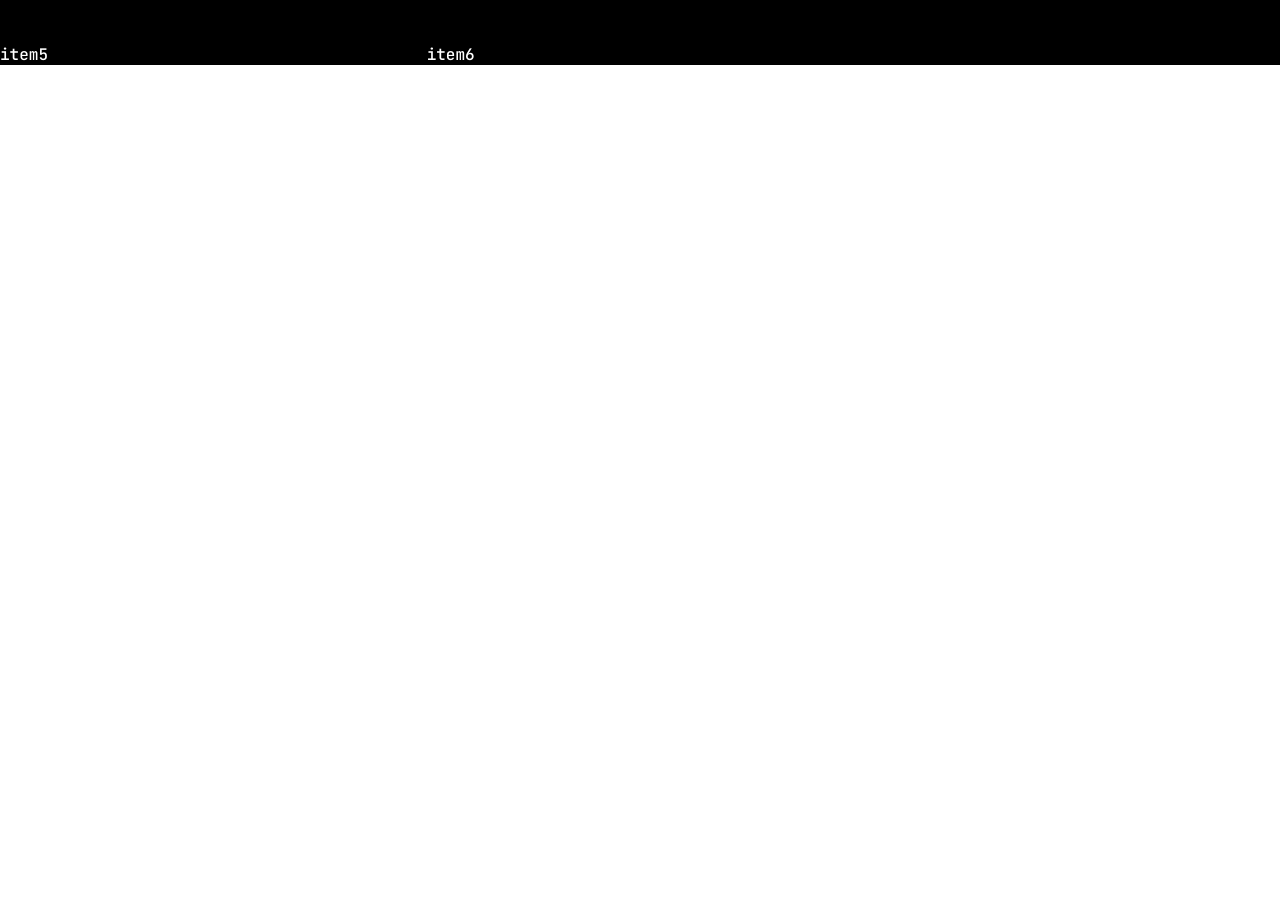
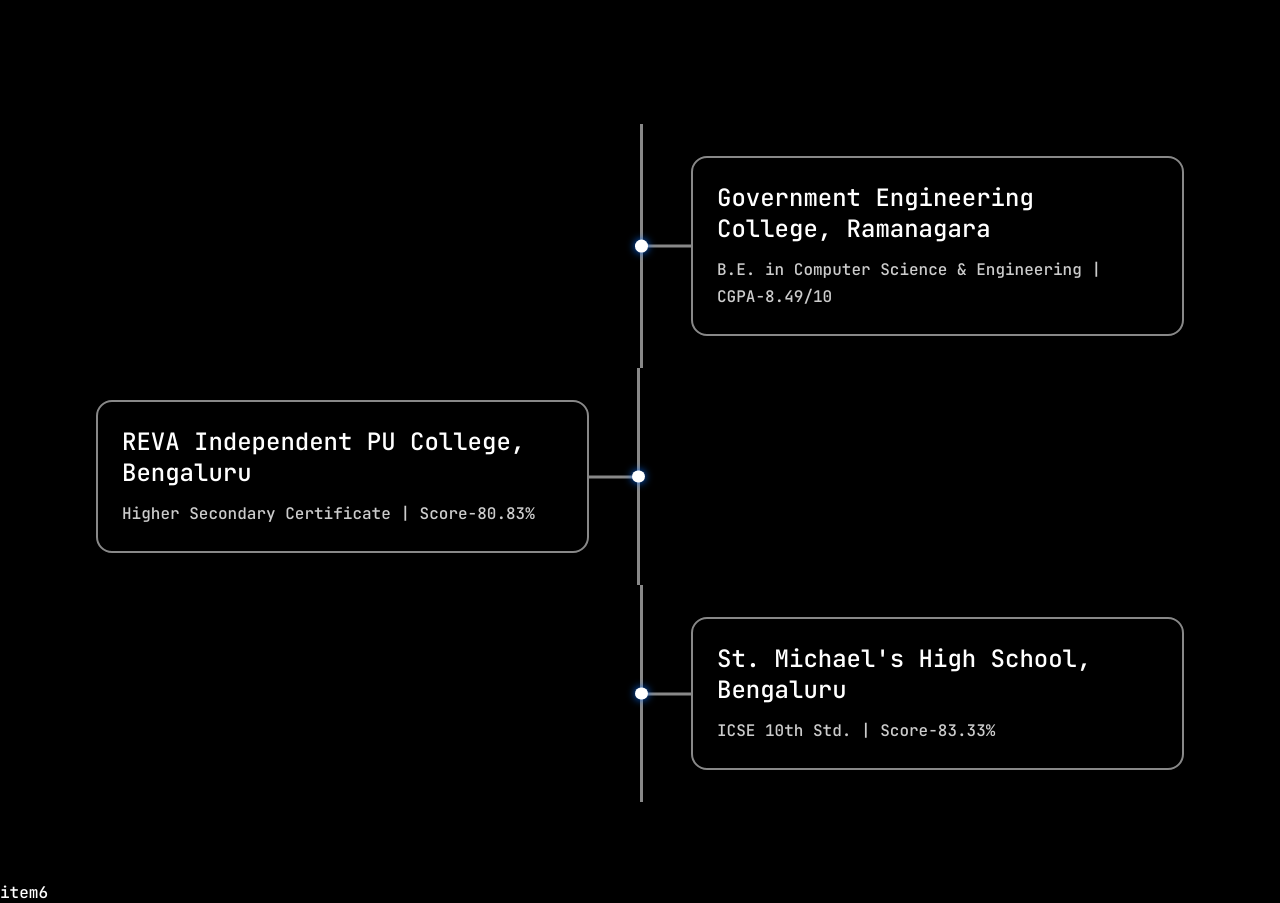
Before and after one commit to RiteshRavichandran/Portfolio-Website, a plain HTML site: page index.html in a window 1280 px wide. Shown: the part 972-1875 px from the top of the page. Before the commit the page ends 1037 px from the top, so only its background shows below. Drawn offline with Linux system fonts and the light colour scheme.

Commit message:
Timeline added

```diff
--- a/index.html
+++ b/index.html
@@ -60,7 +60,7 @@
             <button
               class="secondaryBtn"
               id="cv"
-              onclick="window.location.href='https://drive.google.com/file/d/1pILCcbIJlTFfP9KBBZKEcDFiwxvVEuAq/view?usp=sharing'"
+              onclick="window.location.href='https://drive.google.com/drive/folders/1Ydr740rdCF1Xjn8cnqmHQwNdTV5ZEU-9?usp=sharing'"
             >
               Download CV
             </button>
@@ -148,7 +148,26 @@
           <i class="fa-brands fa-git-alt fa-6x"></i>
         </div>
       </div>
-      <div class="sec">item5</div>
+      <div class="sec" id="timeline">
+        <div id="checkpoint">
+          <div>
+            <h2>Government Engineering College, Ramanagara</h2>
+            <p>B.E. in Computer Science & Engineering | CGPA-8.49/10</p>
+          </div>
+        </div>
+        <div id="checkpoint">
+          <div>
+            <h2>REVA Independent PU College, Bengaluru</h2>
+            <p>Higher Secondary Certificate | Score-80.83%</p>
+          </div>
+        </div>
+        <div id="checkpoint">
+          <div>
+            <h2>St. Michael's High School, Bengaluru</h2>
+            <p>ICSE 10th Std. | Score-83.33%</p>
+          </div>
+        </div>
+      </div>
       <div class="sec">item6</div>
     </div>
     <script src="./index.js"></script>
--- a/styles.css
+++ b/styles.css
@@ -237,8 +237,85 @@
     transform: translateX(0%);
   }
   to {
-    transform: translateX(70%);
+    transform: translateX(75%);
   }
+}
+
+#timeline {
+  grid-column-start: 1;
+  grid-column-end: 4;
+  grid-row-start: 5;
+  grid-row-end: 6;
+}
+
+#checkpoint h2 {
+  margin-bottom: 0.5em;
+}
+
+#timeline {
+  margin: 5em auto;
+  max-width: 34.15em;
+}
+
+#checkpoint {
+  max-width: 34em;
+  padding-top: 2em;
+  padding-bottom: 2em;
+  position: relative;
+}
+#checkpoint div {
+  border: 2px solid #888;
+  border-radius: 1em;
+  padding: 1.5em;
+}
+#checkpoint p {
+  line-height: 27px;
+  color: #ccc;
+}
+#checkpoint:nth-child(odd) {
+  border-left: 3px solid #888;
+  padding-left: 3em;
+  transform: translateX(17em);
+}
+#checkpoint:nth-child(even) {
+  border-right: 3px solid #888;
+  padding-right: 3em;
+  transform: translateX(-17em);
+}
+#checkpoint:nth-child(odd)::before,
+#checkpoint:nth-child(even)::before {
+  content: '';
+  background: #888;
+  width: 3em;
+  height: 3px;
+  position: absolute;
+  top: 50%;
+  transform: translateY(-50%);
+}
+#checkpoint:nth-child(odd)::before {
+  left: 0;
+}
+#checkpoint:nth-child(even)::before{
+  right: 0;
+}
+#checkpoint:nth-child(odd) div::before,
+#checkpoint:nth-child(even) div::before{
+  content: '';
+  background: #fff;
+  box-shadow: 0 0 0.5em #0d71fc;
+  width: 0.8em;
+  height: 0.8em;
+  position: absolute;
+  top: 50%;
+  transform: translateY(-50%);
+  border-radius: 50%;
+}
+#checkpoint:nth-child(odd) div::before{
+  left: -0.5em;
+}
+
+#checkpoint:nth-child(even) div::before{
+  right: -0.5em;
 }
 
 @media (max-width: 1240px) {
@@ -251,6 +328,28 @@
     align-items: center;
     text-align: center;
     margin-left: 0px;
+  }
+  #timeline{
+    width: 80vw;
+  }
+  #timeline #checkpoint{
+    width: 100%;
+    transform: none;
+    padding-left: 0;
+    padding-right: 0;
+    border: none;
+  }
+  #timeline #checkpoint::before{
+    width: 3px;
+    height: 4em;
+    top: -2em;
+    left: 50%;
+    transform: translateX(-50%);
+  }
+  #timeline #checkpoint div::before{
+    top: -0.5em;
+    left: 50%;
+    transform: translateX(-50%);
   }
 }
 
```
